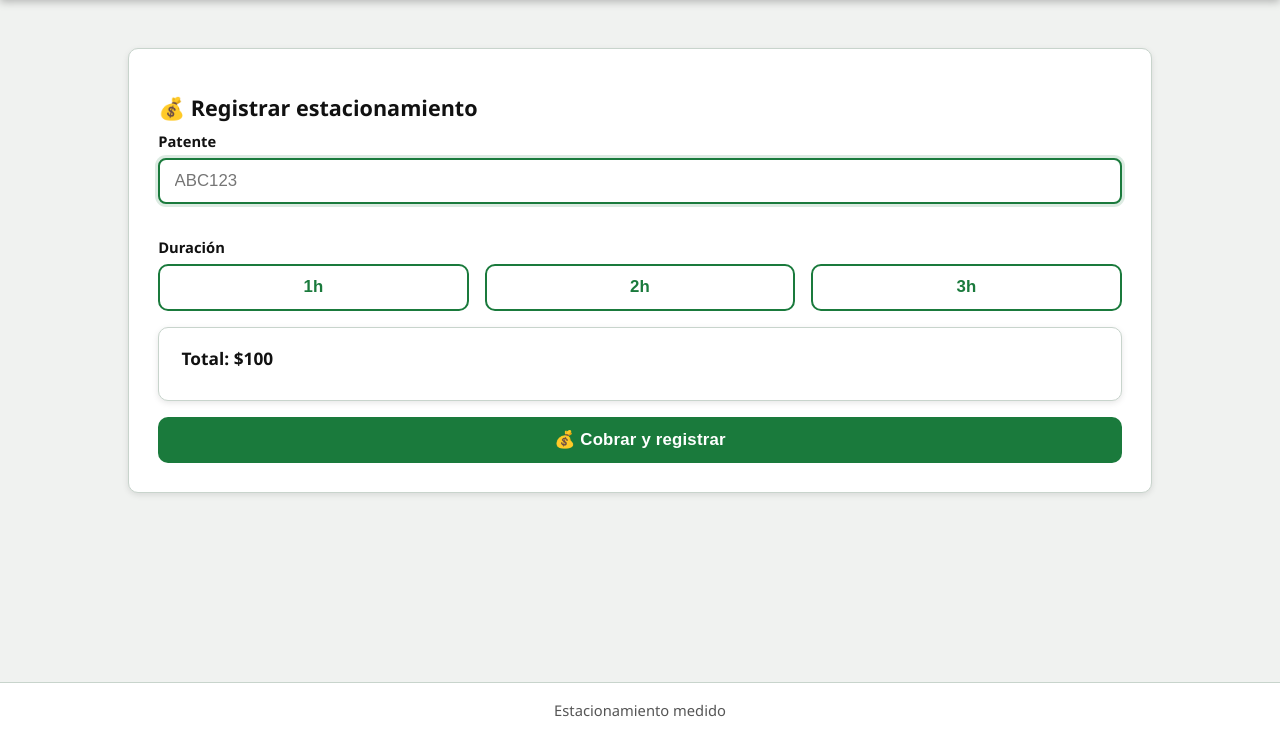
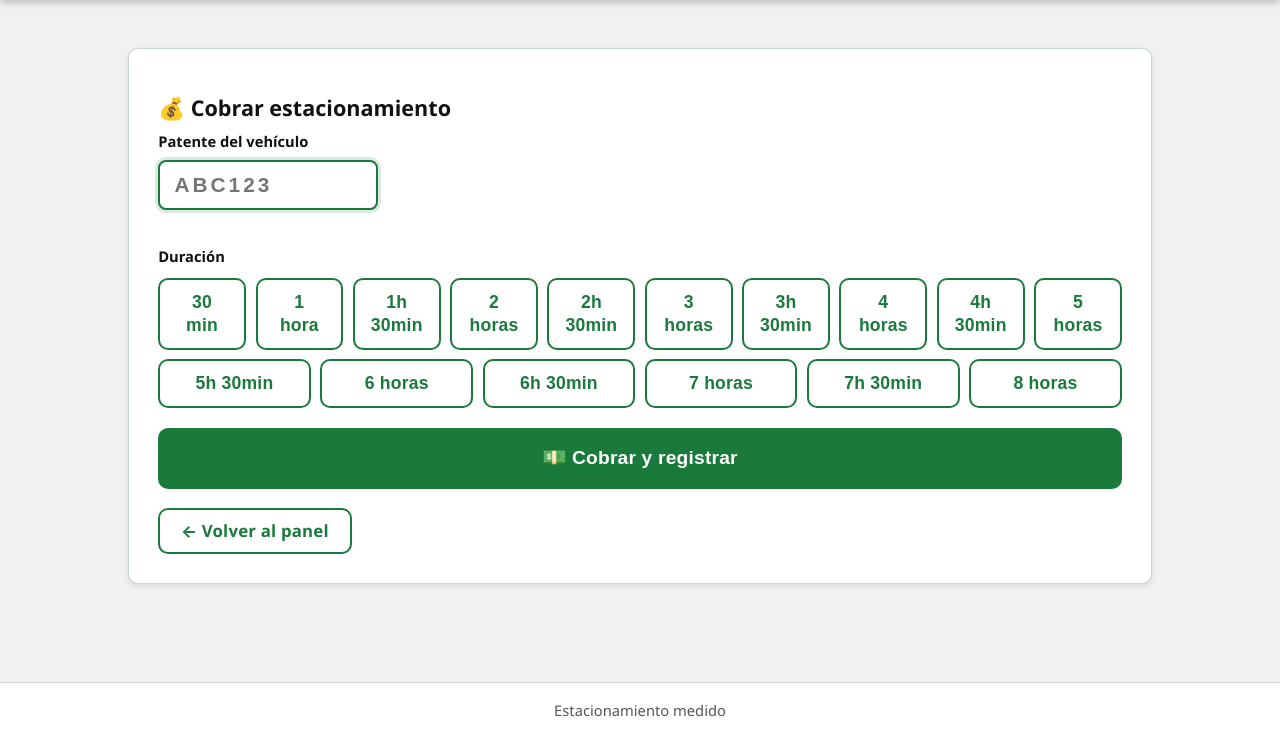
Before and after one commit to PolloLopez/estacionamiento_proyecto, a Django app: page /usuarios/vendedores/registrar/ in a window 1280 px wide. Shown: the part 62-800 px from the top of the page. Run offline with Django 5.2, Linux system fonts and the light colour scheme; the visitor is signed in with stand-in values (Sample User, id 1); data that the repository does not hold is empty; some libraries are stand-ins or nearby versions.

Commit message:
fix(vendedor): flujo completo de cobro — ingreso en caja, tarifa dinámica, ticket, cerrar caja por rol

```diff
--- a/app_estacionamiento/views.py
+++ b/app_estacionamiento/views.py
@@ -1492,62 +1492,83 @@ def registrar_estacionamiento_manual(request):
 
 @require_role("vendedor", "inspector", "admin")
 def registrar_estacionamiento_vendedor(request):
+    """
+    El vendedor cobra en efectivo: registra el estacionamiento en el sistema
+    y crea un INGRESO en su caja. No descuenta saldo propio.
+    Respeta el horario del municipio (igual que el conductor).
+    """
     vendedor = request.user
-
-    if request.method == "POST":
-        #patente = (input).strip().upper()
-        patente = (request.POST.get('patente') or "").strip().upper()
-        duracion = request.POST.get("duracion")
-        cliente_email = request.POST.get("cliente_email", "").strip()
-
-        # Buscar o crear vehículo
-        vehiculo, _ = Vehiculo.objects.get_or_create(patente=patente)
-
-        # Asociar vehículo al cliente (si existe y si es ManyToMany)
-        if cliente_email:
-            cliente = Usuario.objects.filter(correo=cliente_email).first()
-            if cliente:
-                # si la relación es ManyToMany
-                if hasattr(cliente, "vehiculos"):
-                    cliente.vehiculos.add(vehiculo)
-
-        # Validar que no tenga estacionamiento activo
-        if Estacionamiento.objects.filter(
+    from app_estacionamiento.models import Tarifa
+
+    tarifa_obj = Tarifa.objects.filter(municipio=vendedor.municipio).first()
+    tarifa_hora = tarifa_obj.precio_por_hora if tarifa_obj else Decimal("100")
+    opciones_duracion = calcular_opciones_duracion(vendedor.municipio, tarifa_hora)
+
+    def _render_form(error=None):
+        return render(request, "vendedores/registrar_estacionamiento.html", {
+            "error": error,
+            "tarifa_hora": tarifa_hora,
+            "opciones_duracion": opciones_duracion,
+        })
+
+    if request.method != "POST":
+        return _render_form()
+
+    patente = (request.POST.get("patente") or "").strip().upper()
+    duracion_raw = request.POST.get("duracion")
+
+    if not patente:
+        return _render_form("Ingresá la patente del vehículo.")
+
+    # Validar horario del municipio
+    permitido, msg_horario = puede_estacionar_ahora(vendedor.municipio)
+    if not permitido:
+        return _render_form(msg_horario)
+
+    # Validar duración (múltiplos de 0.5 h)
+    try:
+        duracion = Decimal(str(duracion_raw))
+        if duracion <= 0 or (duracion * 2) % 1 != 0:
+            raise ValueError()
+    except Exception:
+        return _render_form("Duración inválida.")
+
+    vehiculo, _ = Vehiculo.objects.get_or_create(
+        patente=patente,
+        defaults={"municipio": vendedor.municipio}
+    )
+    if not vehiculo.municipio:
+        vehiculo.municipio = vendedor.municipio
+        vehiculo.save()
+
+    if getattr(vehiculo, "exento_global", False):
+        return _render_form(f"El vehículo {patente} tiene exención total — no se puede cobrar.")
+
+    if Estacionamiento.objects.filter(vehiculo=vehiculo, estado="ACTIVO").exists():
+        return _render_form("El vehículo ya tiene un estacionamiento activo.")
+
+    subcuadra = get_subcuadra_default(vendedor.municipio)
+    if not subcuadra:
+        return _render_form("No hay subcuadra configurada para este municipio.")
+
+    monto = duracion * tarifa_hora
+
+    with transaction.atomic():
+        est = EstacionamientoFactory.crear(
+            usuario=vendedor,
             vehiculo=vehiculo,
-            estado="ACTIVO"
-        ).exists():
-            return render(request, "vendedores/registrar_estacionamiento.html", {
-                "error": "El vehículo ya tiene un estacionamiento activo."
-            })
-
-        # Validar duración (múltiplos de 1 hora; usa (duracion*2)%1 != 0 si querés medias horas)
-        try:
-            duracion = Decimal(duracion)
-            if duracion <= 0 or duracion % 1 != 0:
-                raise ValueError("Duración inválida")
-        except Exception:
-            return render(request, "vendedores/registrar_estacionamiento.html", {
-                "error": "La duración debe ser en pasos de horas (ej: 1, 2)."
-            })
-
-        # Subcuadra única
-        subcuadra = get_subcuadra_default(vendedor.municipio)
-
-        result = ejecutar_estacionamiento(
-            vendedor,
-            vehiculo,
-            subcuadra,
-            duracion
+            subcuadra=subcuadra,
+            duracion=duracion,
+            costo_base=monto,
         )
-
-        if not result["ok"]:
-            return render(request, "vendedores/registrar_estacionamiento.html", {
-                "error": "No se pudo registrar estacionamiento"
-            })
-
-        return redirect("vendedores_resumen_caja")
-
-    return render(request, "vendedores/registrar_estacionamiento.html")
+        # Registrar el efectivo cobrado en la caja del vendedor
+        cobrar_estacionamiento(
+            inspector=vendedor,
+            monto=monto,
+            descripcion=f"Estacionamiento {patente}",
+        )
+
+    return redirect(reverse("inspectores_ticket_cobro", args=[est.id]))
 
 @require_role("inspector", "vendedor", "admin")
 def resumen_cobros(request):
@@ -1622,11 +1643,33 @@ def panel_vendedor(request):
 
 @require_role("vendedor", "admin")
 def resumen_caja(request):
+    """Resumen de movimientos de caja del vendedor/inspector."""
     usuario = request.user
-
-    registros = Estacionamiento.objects.filter(usuario=usuario).order_by("-hora_inicio")
-
-    return render(request, 'vendedores/resumen_caja.html', {"registros": registros})
+    hoy = timezone.localdate()
+
+    # Movimientos de hoy
+    cobros_hoy = MovimientoCaja.objects.filter(
+        usuario=usuario,
+        tipo="ingreso",
+        creado_en__date=hoy,
+    ).order_by("-creado_en")
+
+    # Movimientos pendientes de cierre
+    cobros_abiertos = MovimientoCaja.objects.filter(
+        usuario=usuario,
+        tipo="ingreso",
+        cerrado=False,
+    ).order_by("-creado_en")
+
+    total_hoy = cobros_hoy.aggregate(total=Sum("monto"))["total"] or 0
+    total_abierto = cobros_abiertos.aggregate(total=Sum("monto"))["total"] or 0
+
+    return render(request, "vendedores/resumen_caja.html", {
+        "cobros_hoy": cobros_hoy,
+        "cobros_abiertos": cobros_abiertos,
+        "total_hoy": total_hoy,
+        "total_abierto": total_abierto,
+    })
 
 
 @require_role("vendedor", "admin")
@@ -1742,7 +1785,14 @@ def cerrar_caja(request):
     else:
         messages.warning(request, "No había movimientos abiertos para cerrar.")
 
-    return redirect("panel_inspectores")
+    # Redirigir al panel que corresponde según el rol
+    usuario = request.user
+    if getattr(usuario, "es_vendedor", False):
+        return redirect("panel_vendedor")
+    elif getattr(usuario, "es_inspector", False):
+        return redirect("panel_inspectores")
+    else:
+        return redirect("inicio_admin")
 
 @require_login
 def simular_pago(request, infraccion_id):
--- a/templates/usuarios/estacionar_vehiculo.html
+++ b/templates/usuarios/estacionar_vehiculo.html
@@ -8,7 +8,7 @@
   <div style="display:flex; justify-content:space-between; align-items:center;
               background:var(--color-surface); border:1px solid var(--color-border);
               border-radius:10px; padding:0.75rem 1.1rem; margin-bottom:1.2rem;">
-    <span style="font-size:0.9rem; color:var(--color-text-muted);">Tu saldo</span>
+    <span style="font-size:0.9rem; color:var(--color-text-muted);">Saldo</span>
     <span style="font-size:1.5rem; font-weight:800;
           color:{% if usuario.saldo < 100 %}var(--color-danger){% else %}var(--color-primary){% endif %};">
       ${{ usuario.saldo }}
--- a/templates/usuarios/renovar_estacionamiento.html
+++ b/templates/usuarios/renovar_estacionamiento.html
@@ -45,7 +45,7 @@
     <div style="margin-bottom:1rem; padding:0.75rem 1rem;
                 background:var(--color-surface-2); border-radius:var(--radius-sm);
                 display:flex; justify-content:space-between;">
-      <span class="text-muted" style="font-size:0.9rem;">Tu saldo</span>
+      <span class="text-muted" style="font-size:0.9rem;">Saldo</span>
       <strong style="color:var(--color-primary);">${{ saldo }}</strong>
     </div>
 
--- a/templates/vendedores/registrar_estacionamiento.html
+++ b/templates/vendedores/registrar_estacionamiento.html
@@ -2,94 +2,125 @@
 {% block title %}Registrar Estacionamiento{% endblock %}
 
 {% block content %}
-
 <div class="container">
-
   <div class="panel">
     <div class="panel-body">
 
-      <h2>💰 Registrar estacionamiento</h2>
+      <h2>💰 Cobrar estacionamiento</h2>
 
       {% if error %}
-        <div class="alert alert-danger">
-          {{ error }}
-        </div>
+        <div class="alert alert-danger" style="margin-bottom:1rem;">{{ error }}</div>
       {% endif %}
 
-      {% if mensaje %}
-        <div class="alert success">
-          {{ mensaje }}
-        </div>
-      {% endif %}
-
-      <form method="post">
+      <form method="post" id="form-cobro">
         {% csrf_token %}
 
         <!-- 🚗 PATENTE -->
-        <label>Patente</label>
-        <input
-          name="patente"
-          class="input"
-          placeholder="ABC123"
-          required
-          autofocus
-          style="text-transform:uppercase;"
-        />
+        <div style="margin-bottom:1.2rem;">
+          <label style="font-weight:600; display:block; margin-bottom:0.4rem;">Patente del vehículo</label>
+          <input
+            name="patente"
+            id="patente-input"
+            placeholder="ABC123"
+            required
+            autofocus
+            maxlength="10"
+            style="text-transform:uppercase; font-size:1.3rem; font-weight:700;
+                   letter-spacing:3px; width:100%; max-width:220px;"
+          />
+        </div>
 
         <!-- ⏱ DURACIÓN -->
-        <label style="margin-top:1rem;">Duración</label>
+        <div style="margin-bottom:1.2rem;">
+          <label style="font-weight:600; display:block; margin-bottom:0.6rem;">Duración</label>
 
-        <div class="grid grid-3">
+          {% if opciones_duracion %}
+            <div style="display:flex; flex-wrap:wrap; gap:0.6rem; margin-bottom:0.75rem;">
+              {% for op in opciones_duracion %}
+              <button type="button"
+                      class="btn btn-outline duracion-btn"
+                      data-horas="{{ op.horas }}"
+                      data-costo="{{ op.costo }}"
+                      data-label="{{ op.label }}"
+                      style="font-size:1.1rem; padding:0.7rem 1.2rem; font-weight:700; min-width:80px;">
+                {{ op.label }}
+              </button>
+              {% endfor %}
+            </div>
+          {% else %}
+            <div class="alert" style="background:#fff3cd; color:#856404; border:1px solid #ffc107;
+                 border-radius:8px; padding:0.75rem 1rem;">
+              ⏰ No quedan minutos disponibles antes del cierre del horario de estacionamiento.
+            </div>
+          {% endif %}
 
-          <button type="button" class="btn btn-outline duracion-btn" data-horas="1">1h</button>
-          <button type="button" class="btn btn-outline duracion-btn" data-horas="2">2h</button>
-          <button type="button" class="btn btn-outline duracion-btn" data-horas="3">3h</button>
-
+          <input type="hidden" name="duracion" id="duracion-input" value="">
         </div>
 
-        <input type="hidden" name="duracion" id="duracion" value="1">
-
-        <!-- 💸 COSTO -->
-        <div class="card" style="margin-top:1rem;">
-          <h3>Total: $<span id="costo">100</span></h3>
+        <!-- 💸 RESUMEN DEL COBRO -->
+        <div id="resumen-cobro" style="display:none; margin-bottom:1.2rem;
+             background:var(--color-surface-2); border-radius:10px; padding:0.9rem 1.1rem;">
+          <div style="display:flex; justify-content:space-between; align-items:center;">
+            <span style="font-size:1rem; color:var(--color-text-muted);">
+              Total a cobrar:
+            </span>
+            <span style="font-size:1.8rem; font-weight:800; color:var(--color-primary);" id="costo-texto">
+              —
+            </span>
+          </div>
+          <div style="font-size:0.85rem; color:var(--color-text-muted); margin-top:0.2rem;" id="duracion-texto">
+            —
+          </div>
         </div>
 
-        <!-- 💳 ACCIÓN -->
-        <button class="btn" style="width:100%; margin-top:1rem;">
-          💰 Cobrar y registrar
+        <button class="btn" type="submit" id="btn-cobrar"
+                style="width:100%; font-size:1.2rem; padding:1rem;" disabled>
+          💵 Cobrar y registrar
         </button>
 
       </form>
 
+      <div style="margin-top:1.2rem;">
+        <a href="{% url 'panel_vendedor' %}" class="btn btn-outline">← Volver al panel</a>
+      </div>
+
     </div>
   </div>
-
 </div>
 
 <script>
-  const tarifa = 100;
-  const botones = document.querySelectorAll(".duracion-btn");
-  const inputDuracion = document.getElementById("duracion");
-  const costo = document.getElementById("costo");
+const TARIFA_HORA = parseFloat("{{ tarifa_hora|default:'100' }}");
+const duracionInput = document.getElementById("duracion-input");
+const btnCobrar = document.getElementById("btn-cobrar");
+const resumenDiv = document.getElementById("resumen-cobro");
 
-  botones.forEach(btn => {
-    btn.addEventListener("click", () => {
-      const horas = btn.dataset.horas;
+document.querySelectorAll(".duracion-btn").forEach(function(btn) {
+  btn.addEventListener("click", function() {
+    // Desmarcar todos
+    document.querySelectorAll(".duracion-btn").forEach(function(b) {
+      b.classList.remove("btn");
+      b.classList.add("btn-outline");
+    });
+    // Marcar este
+    btn.classList.remove("btn-outline");
+    btn.classList.add("btn");
 
-      inputDuracion.value = horas;
-      costo.textContent = horas * tarifa;
+    const horas  = parseFloat(btn.dataset.horas);
+    const costo  = parseFloat(btn.dataset.costo);
+    const label  = btn.dataset.label;
 
-      botones.forEach(b => b.classList.remove("btn-success"));
-      btn.classList.add("btn-success");
-    });
+    duracionInput.value = horas;
+    document.getElementById("costo-texto").textContent = "$" + costo.toFixed(2);
+    document.getElementById("duracion-texto").textContent = label + " · $" + TARIFA_HORA.toFixed(2) + "/h";
+    resumenDiv.style.display = "block";
+    btnCobrar.disabled = false;
   });
-  function imprimir() {
-    window.print();
+});
 
-    setTimeout(() => {
-      window.location.href = "/usuarios/vendedores/";
-    }, 1000);
-  }
+// Forzar uppercase en patente
+document.getElementById("patente-input").addEventListener("input", function() {
+  this.value = this.value.toUpperCase();
+});
 </script>
 
 {% endblock %}
```
Also changed, not shown: templates/ticket.html (+7 -4 lines), templates/vendedores/resumen_caja.html (+68 -19 lines).
